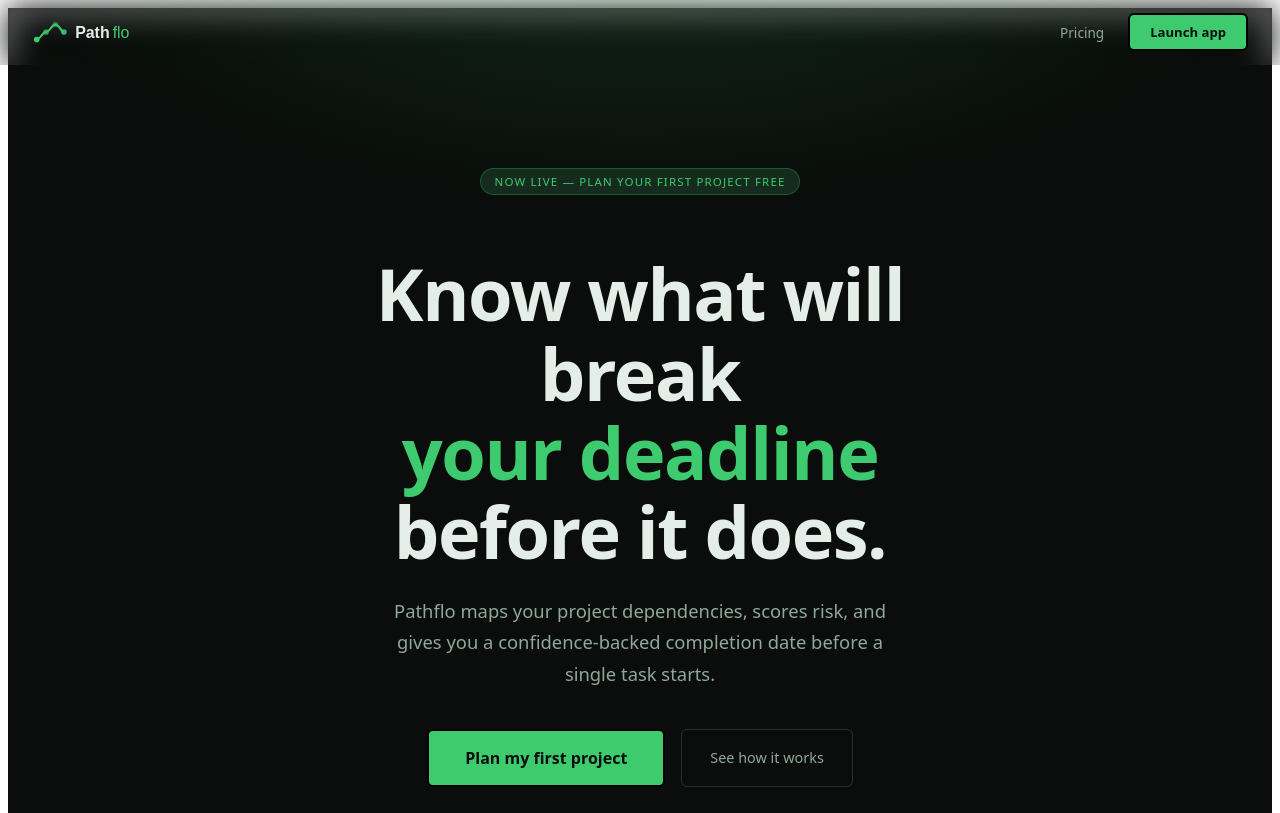
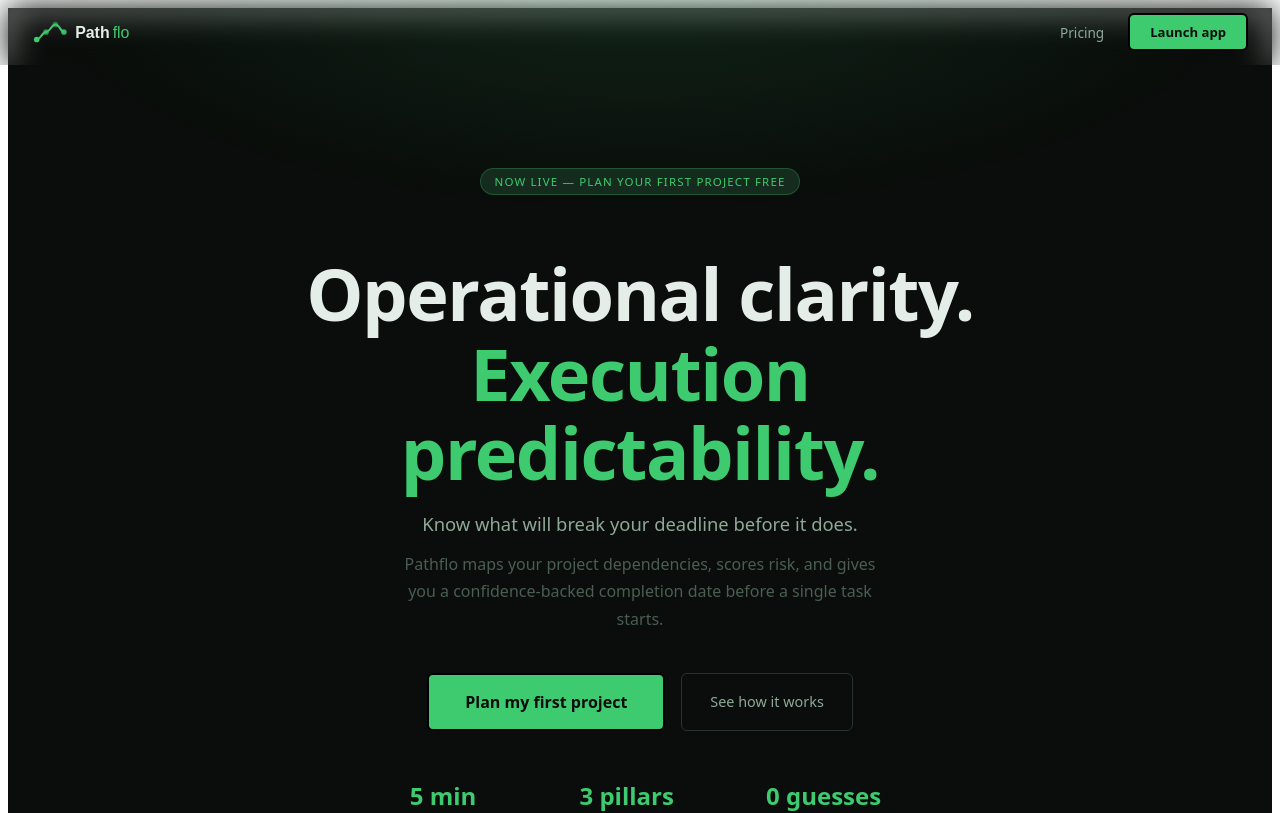
Before and after one commit to mike-rerecich/Pathflo, a Next.js app: page / in a window 1280 px wide. Shown: the top 813 px of the page. Built offline with nearby package versions, Linux system fonts and the light colour scheme.

Commit message:
Update page.jsx

```diff
--- a/app/page.jsx
+++ b/app/page.jsx
@@ -102,14 +102,15 @@ export default function Home() {
         <div style={{ marginBottom: "1.5rem" }}>
           <span style={pill}>NOW LIVE — PLAN YOUR FIRST PROJECT FREE</span>
         </div>
-        <h1 style={{ fontSize: "clamp(2.4rem, 7vw, 4.5rem)", fontWeight: 700, lineHeight: 1.1, marginBottom: "1.5rem", letterSpacing: "-0.02em" }}>
-          Know what will break
+        <h1 style={{ fontSize: "clamp(2.4rem, 7vw, 4.5rem)", fontWeight: 700, lineHeight: 1.1, marginBottom: "1rem", letterSpacing: "-0.02em" }}>
+          Operational clarity.
           <br />
-          <span style={{ color: green }}>your deadline</span>
-          <br />
-          before it does.
+          <span style={{ color: green }}>Execution predictability.</span>
         </h1>
-        <p style={{ fontSize: "clamp(1rem, 2.5vw, 1.15rem)", color: textMid, lineHeight: 1.7, maxWidth: "520px", margin: "0 auto 2.5rem" }}>
+        <p style={{ fontSize: "clamp(1rem, 2.5vw, 1.15rem)", color: textMid, lineHeight: 1.7, maxWidth: "520px", margin: "0 auto 0.75rem" }}>
+          Know what will break your deadline before it does.
+        </p>
+        <p style={{ fontSize: "clamp(0.9rem, 2vw, 1rem)", color: textDim, lineHeight: 1.7, maxWidth: "480px", margin: "0 auto 2.5rem" }}>
           Pathflo maps your project dependencies, scores risk, and gives you a confidence-backed completion date before a single task starts.
         </p>
         <div style={{ display: "flex", gap: "1rem", justifyContent: "center", flexWrap: "wrap" }}>
```
